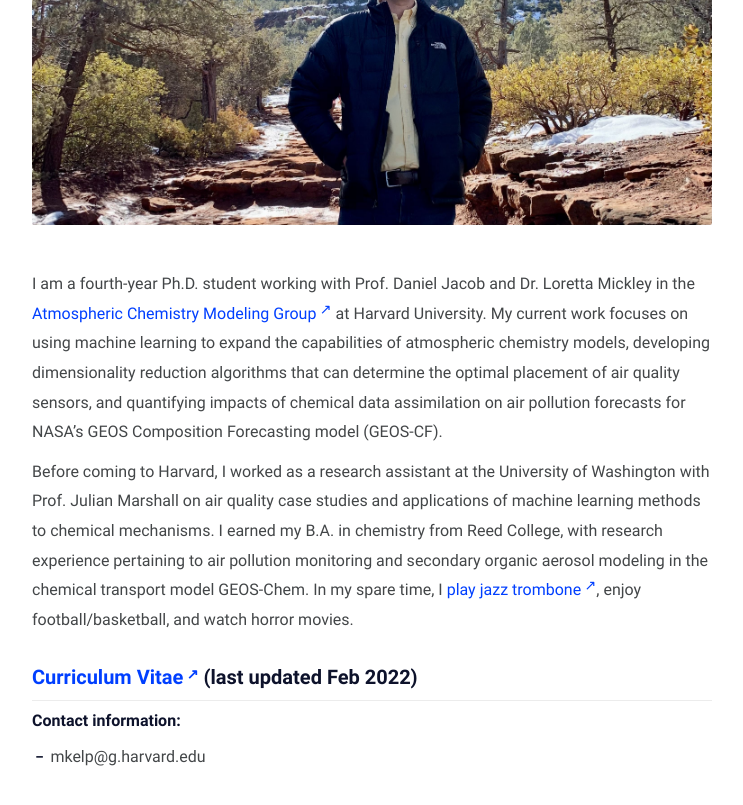
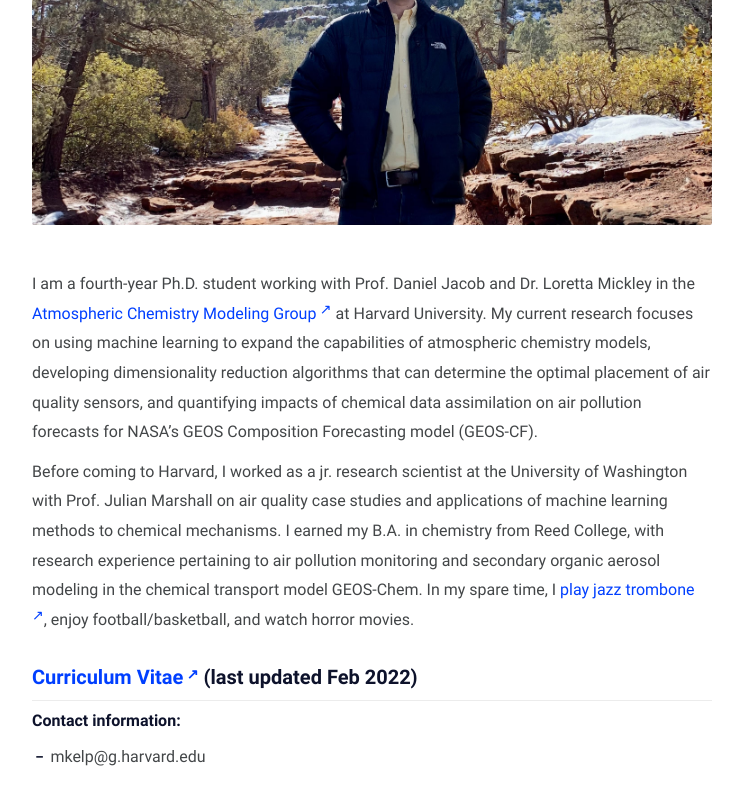
Before and after one commit to mkelp/mkelp.github.io, a Jekyll site: the page built from aboutMe.md, in a window 1280 px wide and 900 px high, scrolled down 577 px. Shown: the top 805 px of the window, without its empty margins (268-1011 px from the left). Built offline with Jekyll 4.4.1, drawn with Linux system fonts in a browser that asks for light colours.

Commit message:
feb update

```diff
--- a/_config.yml
+++ b/_config.yml
@@ -12,7 +12,7 @@ mode: light # default theme "dark" | "light"
 author:
   name: Makoto Kelp # author name
   bio:
-    "My research applies data-driven science to lift barriers in atmospheric chemistry modeling and to uncover disparities in air pollution monitoring."
+    "My research applies data-driven science to lift barriers in atmospheric chemistry modeling and to address disparities in air pollution monitoring."
 # PhD student @ Harvard University Earth and Planetary Sciences<br>
   username: mkelp # general username
   github: mkelp # github username
--- a/aboutMe.md
+++ b/aboutMe.md
@@ -13,9 +13,9 @@ comments: false
 <br />
 
 
-I am a fourth-year Ph.D. student working with Prof. Daniel Jacob and Dr. Loretta Mickley in the [Atmospheric Chemistry Modeling Group](https://acmg.seas.harvard.edu/){:target="_blank"} at Harvard University. My current work focuses on using machine learning to expand the capabilities of atmospheric chemistry models, developing dimensionality reduction algorithms that can determine the optimal placement of air quality sensors, and quantifying impacts of chemical data assimilation on air pollution forecasts for NASA's GEOS Composition Forecasting model (GEOS-CF).
+I am a fourth-year Ph.D. student working with Prof. Daniel Jacob and Dr. Loretta Mickley in the [Atmospheric Chemistry Modeling Group](https://acmg.seas.harvard.edu/){:target="_blank"} at Harvard University. My current research focuses on using machine learning to expand the capabilities of atmospheric chemistry models, developing dimensionality reduction algorithms that can determine the optimal placement of air quality sensors, and quantifying impacts of chemical data assimilation on air pollution forecasts for NASA's GEOS Composition Forecasting model (GEOS-CF).
 
-Before coming to Harvard, I worked as a research assistant at the University of Washington with Prof. Julian Marshall on air quality case studies and applications of machine learning methods to chemical mechanisms. I earned my B.A. in chemistry from Reed College, with research experience pertaining to air pollution monitoring and secondary organic aerosol modeling in the chemical transport model GEOS-Chem. In my spare time, I [play jazz trombone](https://soundcloud.com/philosophytalk/it-dont-mean-a-thing-from-your-lying-eyes-112915){:target="_blank"}, enjoy football/basketball, and watch horror movies.
+Before coming to Harvard, I worked as a jr. research scientist at the University of Washington with Prof. Julian Marshall on air quality case studies and applications of machine learning methods to chemical mechanisms. I earned my B.A. in chemistry from Reed College, with research experience pertaining to air pollution monitoring and secondary organic aerosol modeling in the chemical transport model GEOS-Chem. In my spare time, I [play jazz trombone](https://soundcloud.com/philosophytalk/it-dont-mean-a-thing-from-your-lying-eyes-112915){:target="_blank"}, enjoy football/basketball, and watch horror movies.
 
 
 ### [Curriculum Vitae]({{ site.url }}/assets/mkelpCV_Feb2022.pdf){:target="_blank"} (last updated Feb 2022)
```
